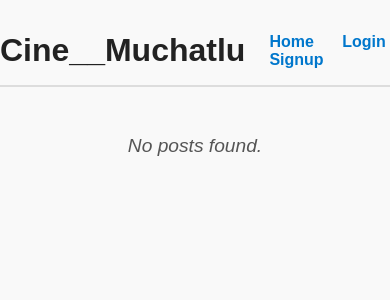
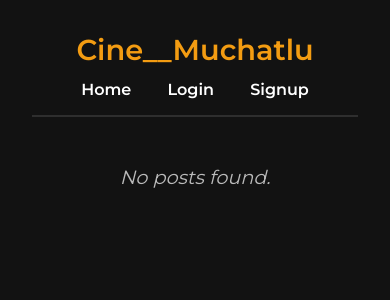
Before and after one commit to bhaskarvamsimane/cine-muchatlu, a Flask app: template app/templates/home.html in a window 390 px wide. Shown: the top 300 px of the page. Run offline with Flask 3, Linux system fonts and the light colour scheme; the template is opened without the code that fills it, so the values that code supplies are empty.

Commit message:
Update home.html

```diff
--- a/app/templates/home.html
+++ b/app/templates/home.html
@@ -4,75 +4,114 @@
     <meta charset="UTF-8" />
     <meta name="viewport" content="width=device-width, initial-scale=1" />
     <title>Cine__Muchatlu - Home</title>
+
+    <!-- Google Fonts -->
+    <link href="https://fonts.googleapis.com/css2?family=Montserrat:wght@400;600&display=swap" rel="stylesheet" />
+
     <style>
         body {
-            font-family: Arial, sans-serif;
-            margin: 2rem auto;
+            font-family: 'Montserrat', sans-serif;
+            margin: 0 auto;
+            padding: 2rem;
             max-width: 900px;
-            background-color: #f9f9f9;
-            color: #333;
+            background-color: #121212;
+            color: #f1f1f1;
         }
+
         header {
             display: flex;
-            justify-content: space-between;
+            flex-direction: column;
             align-items: center;
+            border-bottom: 2px solid #2e2e2e;
+            padding-bottom: 1rem;
             margin-bottom: 2rem;
-            padding-bottom: 1rem;
-            border-bottom: 2px solid #ddd;
         }
+
         header h1 {
-            font-size: 2rem;
-            color: #222;
+            font-size: 2.5rem;
             margin: 0;
+            color: #f39c12;
         }
+
+        nav {
+            margin-top: 0.8rem;
+        }
+
         nav a {
-            margin-left: 1.5rem;
+            margin: 0 1rem;
             text-decoration: none;
-            color: #0077cc;
-            font-weight: bold;
+            font-weight: 600;
+            color: #ffffff;
+            transition: color 0.3s ease;
         }
+
         nav a:hover {
-            text-decoration: underline;
+            color: #f39c12;
         }
+
         .post {
-            background: white;
-            padding: 1.5rem 2rem;
+            background: #1e1e1e;
+            padding: 1.8rem 2rem;
             margin-bottom: 2rem;
-            border-radius: 10px;
-            box-shadow: 0 3px 8px rgba(0,0,0,0.1);
+            border-radius: 12px;
+            box-shadow: 0 4px 10px rgba(0, 0, 0, 0.3);
+            transition: transform 0.2s ease;
         }
+
+        .post:hover {
+            transform: scale(1.01);
+        }
+
         .post h2 {
             margin: 0 0 0.6rem;
-            color: #222;
+            color: #ffffff;
         }
+
         .post small {
-            color: #777;
+            color: #aaa;
             font-style: italic;
         }
+
         .post p {
-            line-height: 1.6;
+            line-height: 1.7;
             margin-top: 0.8rem;
+            color: #dddddd;
         }
+
         .read-more {
             display: inline-block;
             margin-top: 1rem;
             font-weight: bold;
-            color: #0077cc;
+            color: #f39c12;
             text-decoration: none;
+            transition: text-decoration 0.2s;
         }
+
         .read-more:hover {
             text-decoration: underline;
         }
+
         .no-posts {
             font-size: 1.2rem;
-            color: #555;
+            color: #bbb;
             font-style: italic;
             text-align: center;
             margin-top: 3rem;
         }
+
+        @media (max-width: 600px) {
+            header h1 {
+                font-size: 1.8rem;
+            }
+
+            .post {
+                padding: 1.2rem;
+            }
+        }
     </style>
 </head>
 <body>
+
     <header>
         <h1>Cine__Muchatlu</h1>
         <nav>
@@ -94,5 +133,6 @@
     {% else %}
         <p class="no-posts">No posts found.</p>
     {% endif %}
+
 </body>
 </html>
```
